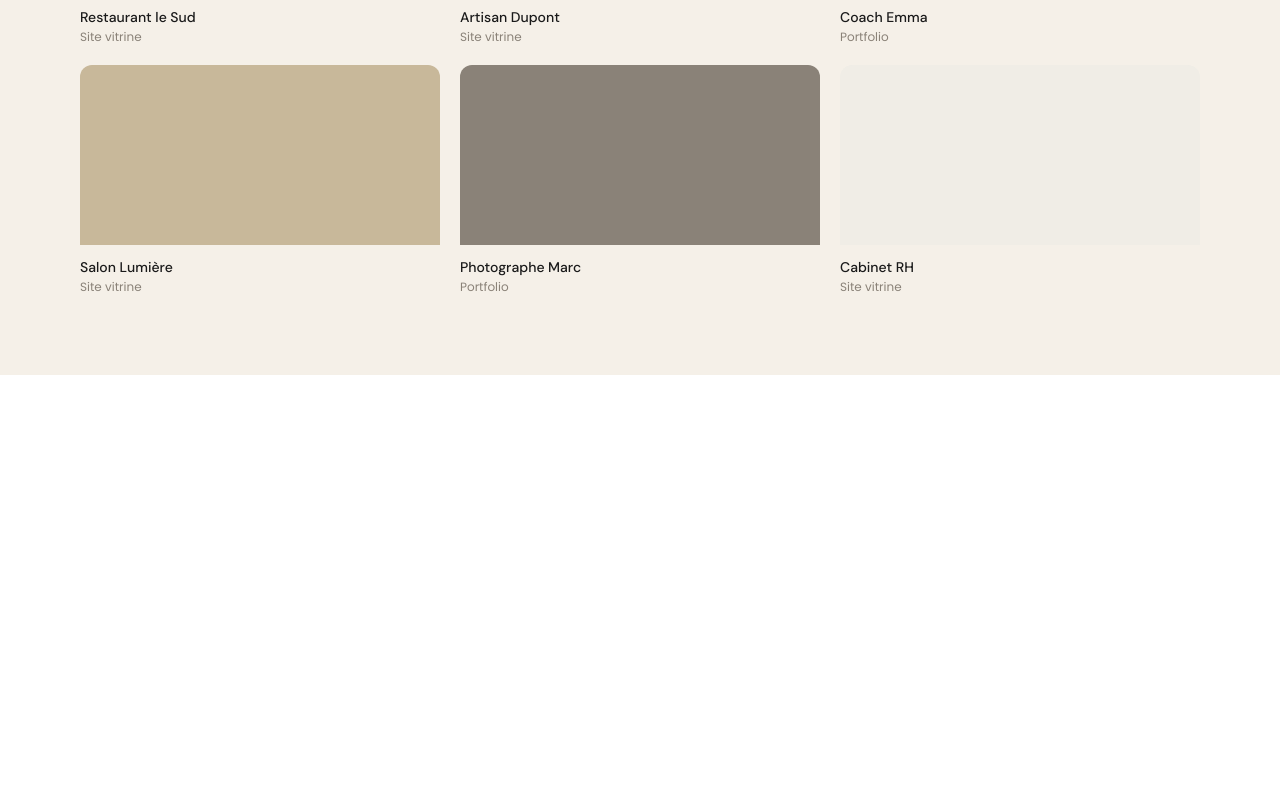
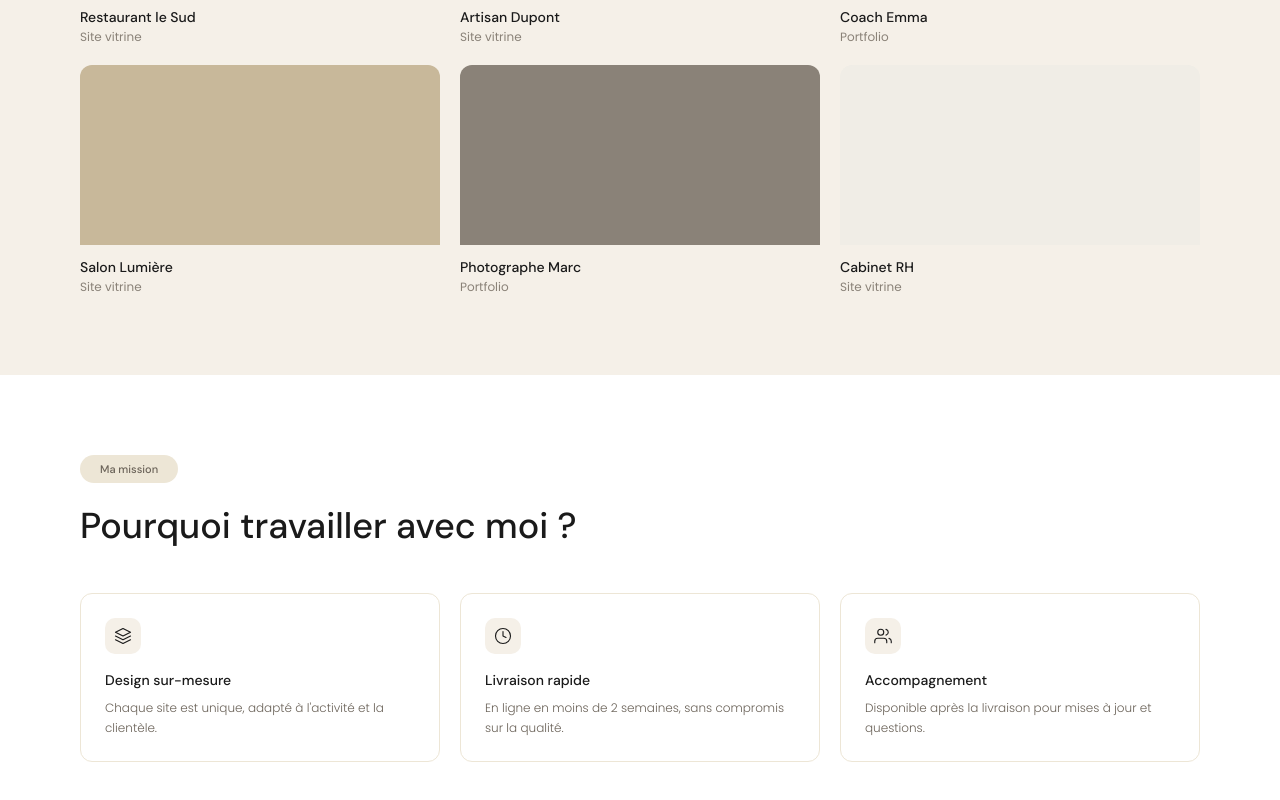
Before and after one commit to Rayenebenrehouma/portfolio-vitrine, a Next.js app: page / in a window 1280 px wide. Shown: the part 1232-2032 px from the top of the page. Before the commit the page ends 1607 px from the top, so only its background shows below. Built offline with nearby package versions, Linux system fonts and the light colour scheme.

Commit message:
feat: mission component

```diff
--- a/src/app/page.js
+++ b/src/app/page.js
@@ -1,11 +1,13 @@
 import Hero from '@/components/Hero'
 import Creations from '@/components/Creations'
+import Mission from '@/components/Mission'
 
 export default function Home() {
   return (
     <main className="pt-[72px]">
       <Hero />
       <Creations />
+      <Mission />
     </main>
   )
 }
--- /dev/null
+++ b/src/components/Mission.js
@@ -0,0 +1,159 @@
+'use client'
+
+import { motion } from 'framer-motion'
+
+const cards = [
+  {
+    title: 'Design sur-mesure',
+    description:
+      'Chaque site est unique, adapté à l\'activité et la clientèle.',
+    icon: (
+      <svg
+        width="18"
+        height="18"
+        viewBox="0 0 24 24"
+        fill="none"
+        stroke="#1A1A1A"
+        strokeWidth="1.5"
+        strokeLinecap="round"
+        strokeLinejoin="round"
+        aria-hidden="true"
+      >
+        <path d="M12 2L2 7l10 5 10-5-10-5z" />
+        <path d="M2 17l10 5 10-5" />
+        <path d="M2 12l10 5 10-5" />
+      </svg>
+    ),
+  },
+  {
+    title: 'Livraison rapide',
+    description:
+      'En ligne en moins de 2 semaines, sans compromis sur la qualité.',
+    icon: (
+      <svg
+        width="18"
+        height="18"
+        viewBox="0 0 24 24"
+        fill="none"
+        stroke="#1A1A1A"
+        strokeWidth="1.5"
+        strokeLinecap="round"
+        strokeLinejoin="round"
+        aria-hidden="true"
+      >
+        <circle cx="12" cy="12" r="10" />
+        <path d="M12 6v6l4 2" />
+      </svg>
+    ),
+  },
+  {
+    title: 'Accompagnement',
+    description:
+      'Disponible après la livraison pour mises à jour et questions.',
+    icon: (
+      <svg
+        width="18"
+        height="18"
+        viewBox="0 0 24 24"
+        fill="none"
+        stroke="#1A1A1A"
+        strokeWidth="1.5"
+        strokeLinecap="round"
+        strokeLinejoin="round"
+        aria-hidden="true"
+      >
+        <path d="M17 21v-2a4 4 0 0 0-4-4H5a4 4 0 0 0-4 4v2" />
+        <circle cx="9" cy="7" r="4" />
+        <path d="M23 21v-2a4 4 0 0 0-3-3.87" />
+        <path d="M16 3.13a4 4 0 0 1 0 7.75" />
+      </svg>
+    ),
+  },
+]
+
+const headerVariants = {
+  hidden: { opacity: 0, y: 24 },
+  visible: {
+    opacity: 1,
+    y: 0,
+    transition: { duration: 0.6, ease: [0.22, 1, 0.36, 1] },
+  },
+}
+
+const gridVariants = {
+  hidden: {},
+  visible: {
+    transition: { staggerChildren: 0.12, delayChildren: 0.15 },
+  },
+}
+
+const cardVariants = {
+  hidden: { opacity: 0, y: 32 },
+  visible: {
+    opacity: 1,
+    y: 0,
+    transition: { duration: 0.5, ease: [0.22, 1, 0.36, 1] },
+  },
+}
+
+export default function Mission() {
+  return (
+    <section id="mission" className="bg-[#FFFFFF] py-16 lg:py-20">
+      <div className="mx-auto max-w-[1440px] px-8 lg:px-20">
+        <motion.div
+          initial="hidden"
+          whileInView="visible"
+          viewport={{ once: true, margin: '-80px' }}
+          variants={headerVariants}
+        >
+          <span
+            className="inline-block rounded-full bg-[#EDE6D6] px-5 py-1.5 font-[family-name:var(--font-dm-sans)] text-[11px] font-medium text-[#6A6258]"
+          >
+            Ma mission
+          </span>
+
+          <h2
+            className="mt-4 font-[family-name:var(--font-dm-sans)] text-[32px] font-medium text-[#1A1A1A] lg:text-[36px]"
+          >
+            Pourquoi travailler avec moi ?
+          </h2>
+        </motion.div>
+
+        <motion.div
+          className="mt-10 grid grid-cols-1 gap-5 lg:grid-cols-3 lg:gap-5"
+          initial="hidden"
+          whileInView="visible"
+          viewport={{ once: true, margin: '-60px' }}
+          variants={gridVariants}
+        >
+          {cards.map((card) => (
+            <motion.article
+              key={card.title}
+              variants={cardVariants}
+              className="rounded-xl border border-[#EDE6D6] bg-[#FFFFFF] p-6"
+            >
+              <div
+                className="flex h-9 w-9 items-center justify-center rounded-[10px] bg-[#F5F0E8]"
+                aria-hidden="true"
+              >
+                {card.icon}
+              </div>
+
+              <h3
+                className="mt-4 font-[family-name:var(--font-dm-sans)] text-sm font-medium text-[#1A1A1A]"
+              >
+                {card.title}
+              </h3>
+
+              <p
+                className="mt-2 font-[family-name:var(--font-poppins)] text-xs font-light leading-relaxed text-[#6A6258]"
+              >
+                {card.description}
+              </p>
+            </motion.article>
+          ))}
+        </motion.div>
+      </div>
+    </section>
+  )
+}
```
